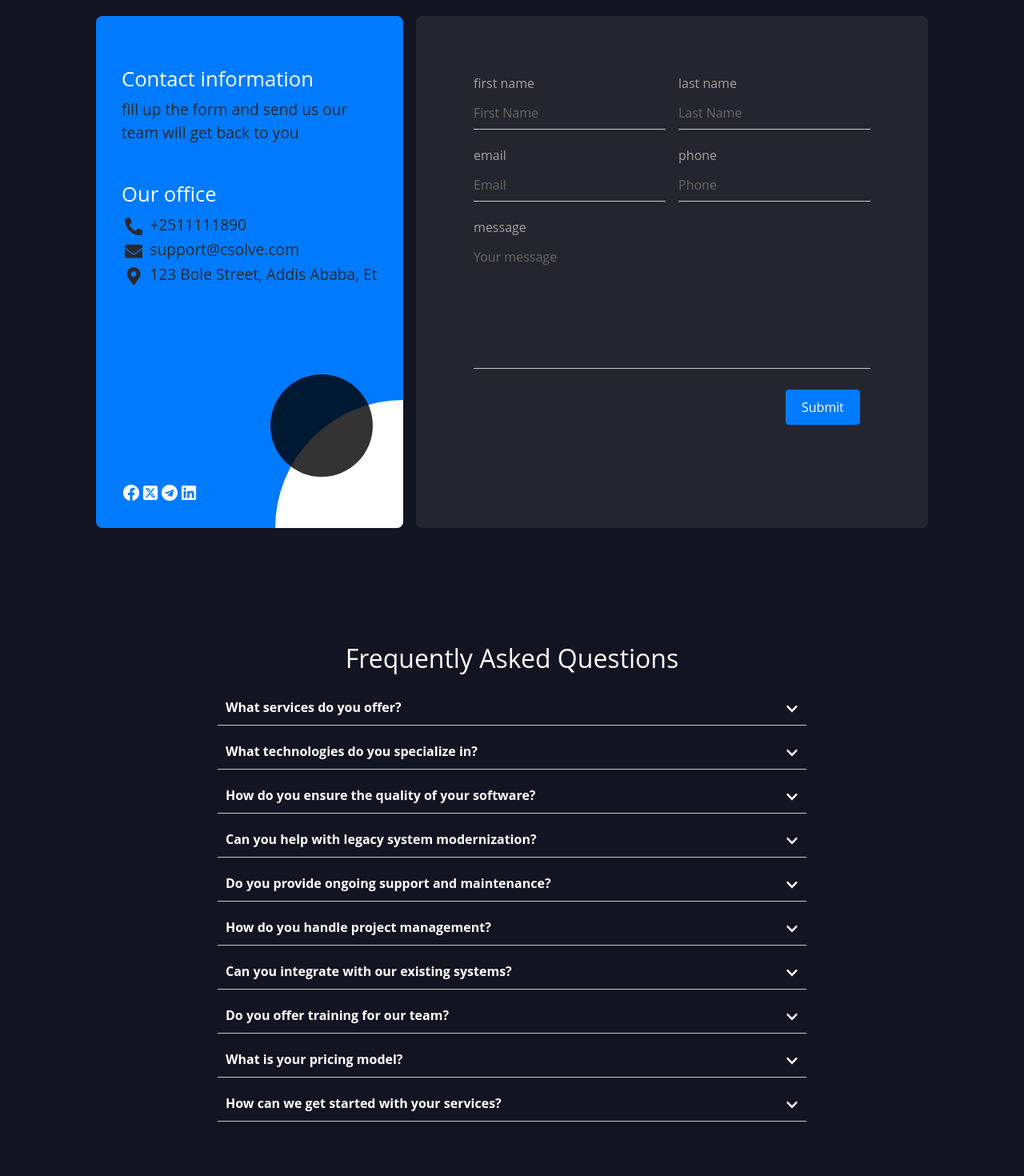
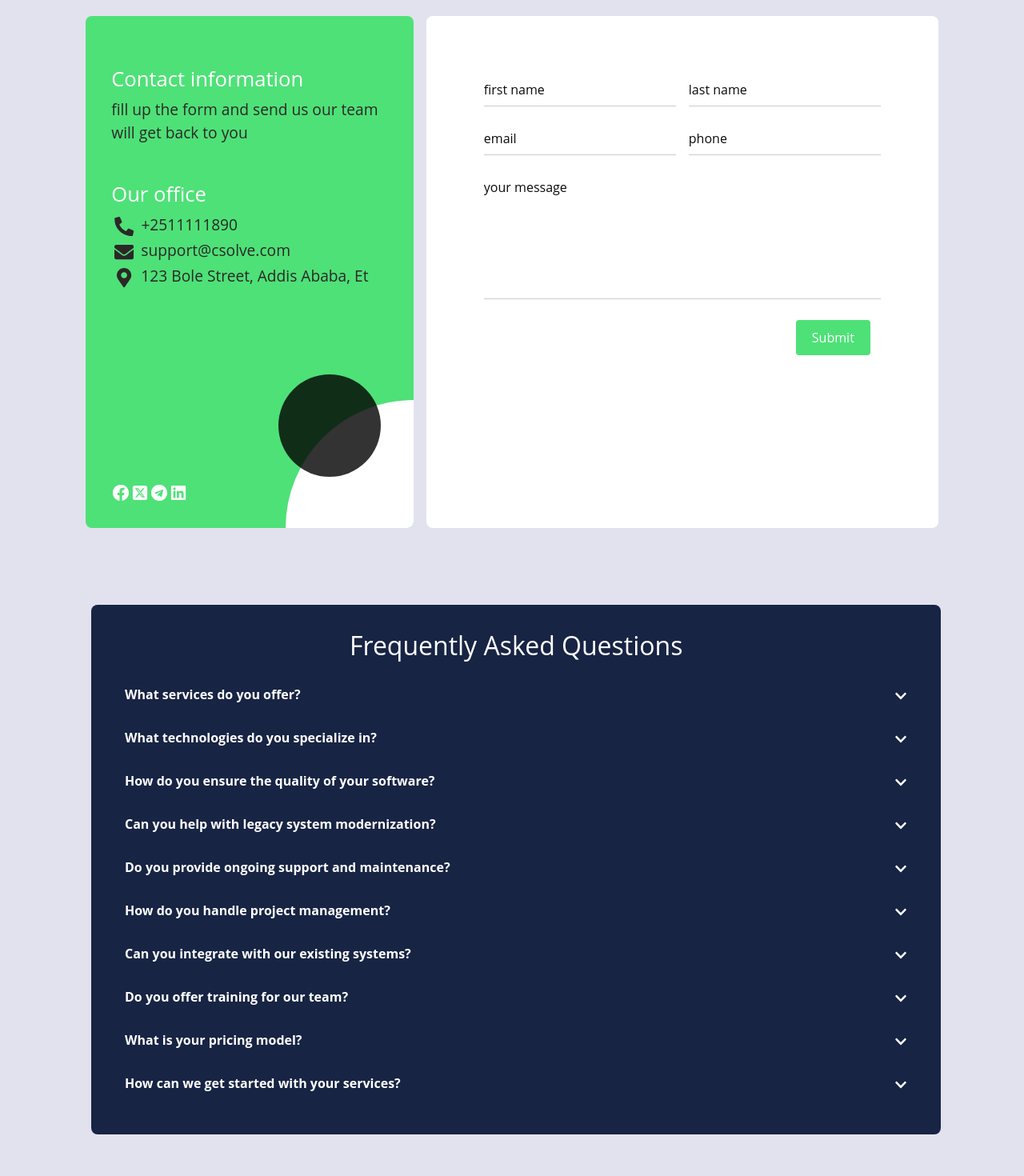
Before and after one commit to CSOLVE-TECH/csolve-tech-landing-website, a React (Create React App) app: page /contact in a window 1280 px wide. Shown: the part 520-1990 px from the top of the page at 80% size. Built offline with nearby package versions, Linux system fonts and the light colour scheme.

Commit message:
Improved some part of the code

```diff
--- a/src/component/Header.js
+++ b/src/component/Header.js
@@ -15,17 +15,16 @@ function BasicExample() {
   return (
     <Navbar expand="lg" className="bg-body-tertiary sticky-navbar">
       <Container>
-        <Navbar.Brand href="#home" className="csolve">Csolve_Tech+</Navbar.Brand>
+        <Navbar.Brand href="/" className="csolve">Csolve_Tech+</Navbar.Brand>
         <Navbar.Toggle aria-controls="basic-navbar-nav" />
         <Navbar.Collapse id="basic-navbar-nav">
           <Nav className="me-auto">
-            <Nav.Link href="#home" className="Nav-itemes">Home</Nav.Link>
+            <Nav.Link href="/" className="Nav-itemes">Home</Nav.Link>
             <Nav.Link href="/about" className="Nav-itemes">About Us</Nav.Link>
             <NavDropdown title="Services" id="basic-nav-dropdown" className="Nav-itemes">
               <NavDropdown.Item href="#action/3.1">Software Development</NavDropdown.Item>
               <NavDropdown.Item href="#action/3.2">Software Training Center</NavDropdown.Item>
-              <NavDropdown.Item href="#action/3.3">Technology Material Import</NavDropdown.Item>
-              <NavDropdown.Item href="#action/3.4">Developer-Company Central HUB</NavDropdown.Item>
+              <NavDropdown.Item href="#action/3.4">Developer Outsourcing</NavDropdown.Item>
             </NavDropdown>
             <NavDropdown title="Resource" id="basic-nav-dropdown" className="Nav-itemes">
               <NavDropdown.Item href="#action/3.1">Blogs</NavDropdown.Item>
--- a/src/component/footer.css
+++ b/src/component/footer.css
@@ -4,7 +4,6 @@
     padding: 20px 40px; /* Adjust padding as needed */
     display: flex;
     flex-direction: column;
-    margin-top: 150px;
   }
 
   .footer-title {
--- a/src/pages/Contactus/ContactUs.css
+++ b/src/pages/Contactus/ContactUs.css
@@ -35,16 +35,16 @@
     justify-content: center;
     align-items: center;
     gap: 1rem;
-    background-color: #131421;
+    background-color: #e2e2ef;
     min-height: 50rem;
     min-width: 100vw;
 
 }
 .company-details{
-    width: 30vw;
+    width: 32vw;
     height: 80vh;
     border-radius: .5rem;
-    background: #007BFF;
+    background: #4ee177;
     position: relative;
     display: flex;
     flex-direction: column;
@@ -102,7 +102,7 @@
     height: 80vh;
     padding: 2rem;
     border-radius: .5rem;
-    background: #24252f;
+    background: #ffffff;
     position: relative;
 }
 .form-container{
@@ -125,19 +125,14 @@
     display: flex;
     flex-direction: column;
 }
-.form-group label {
-    margin-bottom: 5px;
-    text-transform: lowercase; /* Match the text style in the design */
-    color: #a7a0a0;
-    text-align: left;
-}
+
 .form-group input,
 .form-group textarea {
     padding: 8px 0;
     border: none;
     border-bottom: 1px solid #ccc; /* Thicker bottom border */
     background-color: transparent; /* Transparent input background */
-    color: #fff; /* White text for input fields */
+    color: #000000; /* White text for input fields */
     font-size: 16px; /* Larger font size for better readability */
 }
 .form-group input:focus,
@@ -147,7 +142,7 @@
 }
 .form-group input::placeholder,
 .form-group textarea::placeholder {
-    color: #6b6666; /* Lighter placeholder color */
+    color: #0b0b0b; /* Lighter placeholder color */
 }
 .form-group textarea {
     resize: none;
@@ -158,7 +153,7 @@
     padding: 10px 20px;
     border: none;
     border-radius: 4px;
-    background-color: #007BFF;
+    background-color: #4ee177;
     color: white;
     cursor: pointer;
     font-size: 16px; /* Larger font size for button */
@@ -168,6 +163,10 @@
     background-color: #0056b3;
 }
 .faq{
-    background: #131421;
-    padding: 2rem;
+    background: #e2e2ef;
+    padding: 1rem;
+    padding-bottom: 6rem;
+    display: flex;
+    justify-content: center;
+    align-items: center;
 }
--- a/src/pages/Contactus/ContactUs.jsx
+++ b/src/pages/Contactus/ContactUs.jsx
@@ -62,55 +62,50 @@ function ContactUs() {
             <div className="form-container">
               <div class="form-row">
                 <div class="form-group">
-                  <label for="first-name">first name</label>
                   <input
                     type="text"
                     id="first-name"
                     name="first-name"
-                    placeholder="First Name"
+                    placeholder="first name"
                     required
                   />
                 </div>
                 <div class="form-group">
-                  <label for="last-name">last name</label>
                   <input
                     type="text"
                     id="last-name"
                     name="last-name"
-                    placeholder="Last Name"
+                    placeholder="last name"
                     required
                   />
                 </div>
               </div>
               <div class="form-row">
                 <div class="form-group">
-                  <label for="email">email</label>
                   <input
                     type="email"
                     id="email"
                     name="email"
-                    placeholder="Email"
+                    placeholder="email"
                     required
                   />
                 </div>
                 <div class="form-group">
-                  <label for="phone">phone</label>
                   <input
                     type="tel"
                     id="phone"
                     name="phone"
-                    placeholder="Phone"
+                    placeholder="phone"
                     required
                   />
                 </div>
               </div>
               <div class="form-row full-width">
                 <div class="form-group">
-                  <label for="message">message</label>
                   <textarea
                     id="message"
                     name="message"
-                    placeholder="Your message"
+                    placeholder="your message"
                     required
                   ></textarea>
                 </div>
--- a/src/pages/Contactus/Faq.css
+++ b/src/pages/Contactus/Faq.css
@@ -1,9 +1,9 @@
 .faq-container {
-    max-width: 800px;
-    margin: 0 auto;
+    width: 83vw;
     padding: 2rem;
-    background-color: #131421;
+    background-color: #172444;
     border-radius: 8px;
+    margin-left: 0.65rem;
 
 }
 
@@ -15,7 +15,6 @@
 
 .faq-item {
     margin-bottom: 10px;
-    border-bottom: 1px solid #ccc;
 }
 
 .faq-question {
@@ -26,15 +25,17 @@
     cursor: pointer;
     font-weight: bold;
     color: #fff;
-    background-color: #131421;
     border-radius: 8px;
 }
 
 .faq-answer {
+    line-height: 1.5;
+    text-align: justify;
     padding: 10px;
-    background-color: #131421;
     border-radius: 8px;
-    color: #fff;
+    color: #ffffff;
+    background: #2a344e;
+    margin: 5px;
 }
 
 .icon {
```
